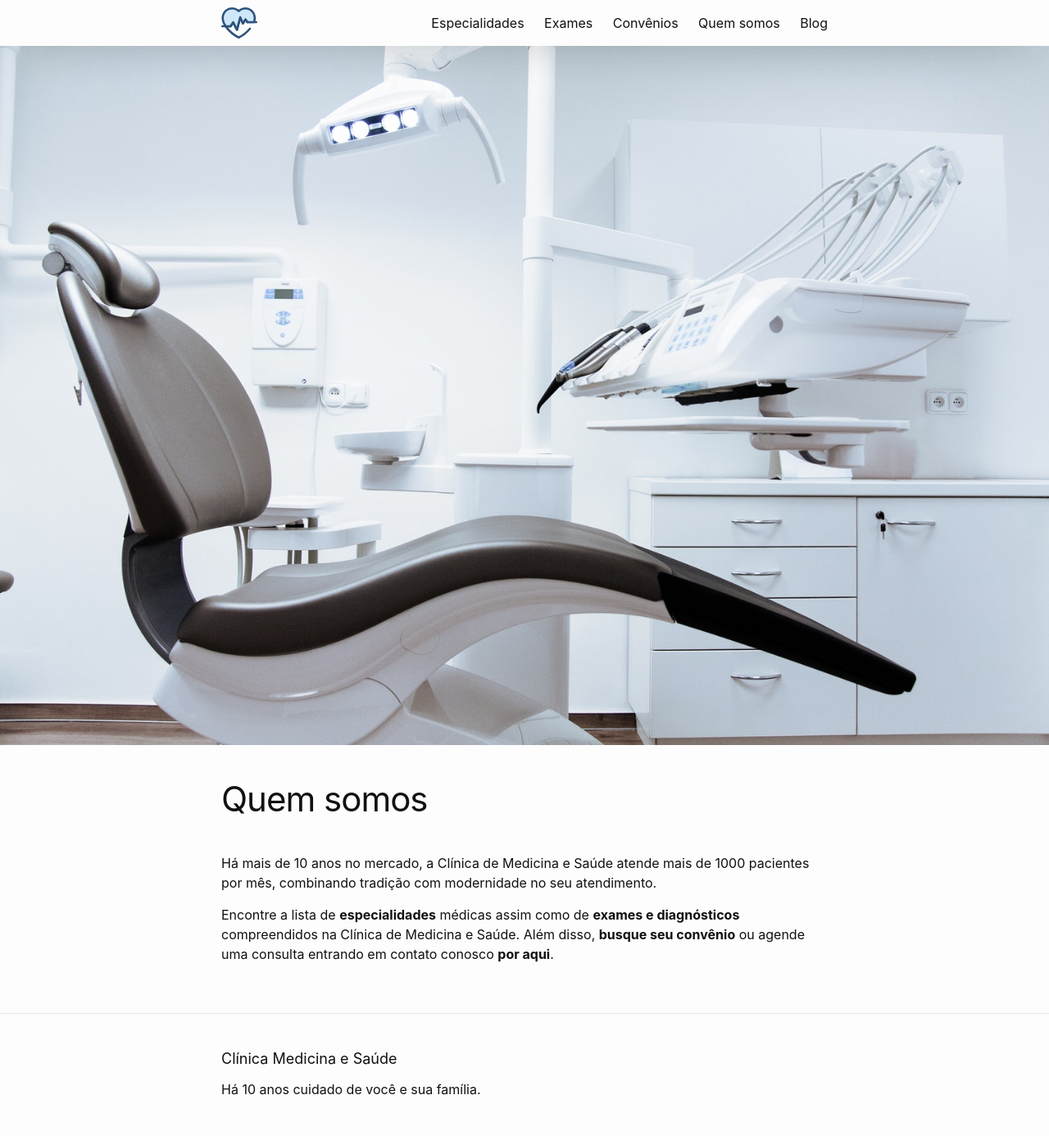
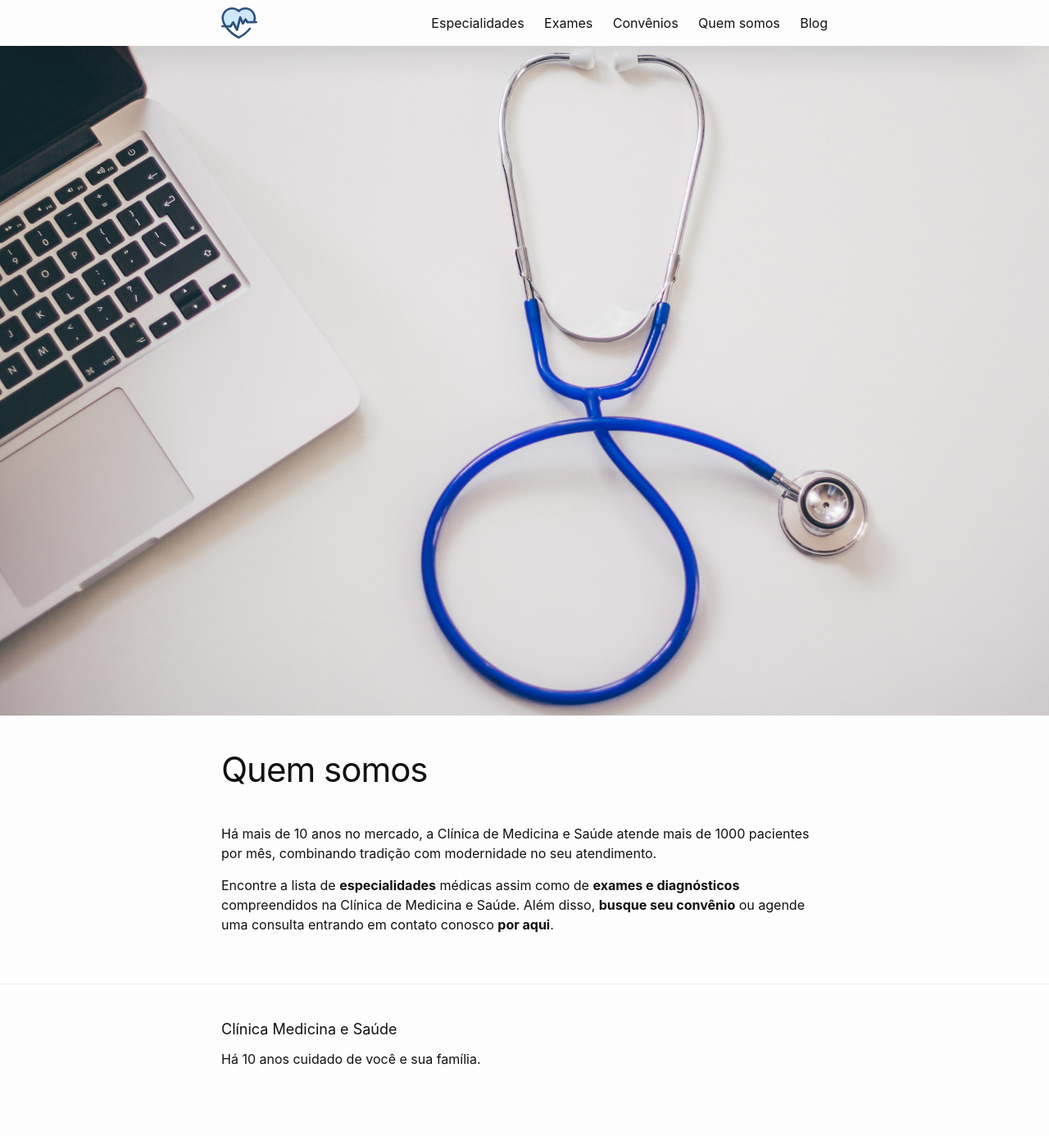
Before and after one commit to CopaTecnologia/medicinaesaude, a Jekyll site: the page built from sobre.markdown, in a window 1280 px wide. Shown: the whole page at 82% size. Built offline with Jekyll 4.4.1, drawn with Linux system fonts in a browser that asks for light colours; after the commit the page ends 1349 px from its top, so only the background shows below that.

Commit message:
Updated Sobre

```diff
--- a/sobre.markdown
+++ b/sobre.markdown
@@ -1,7 +1,7 @@
 ---
 title: Quem somos
 date: 2017-12-20 09:05:00 -02:00
-cover_image: "/uploads/daniel-frank-201417.jpg"
+cover_image: "/uploads/stethoscope-2617701_1920.jpg"
 excerpt: Há mais de 10 anos no mercado, a Clínica de Medicina e Saúde atende mais
   de 1000 pacientes por mês, combinando tradição com modernidade no seu atendimento.
 nav-title: Quem somos
```
